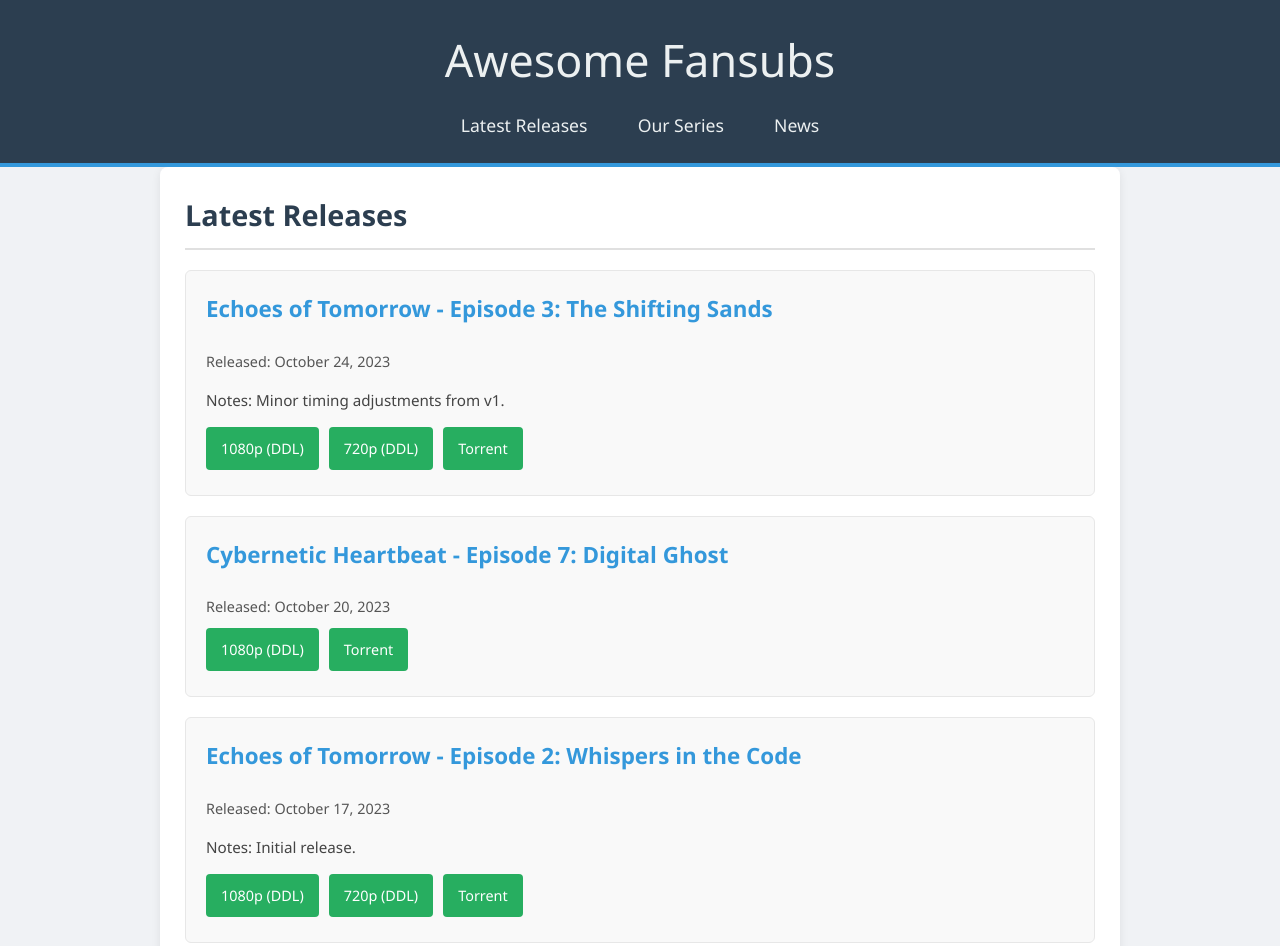
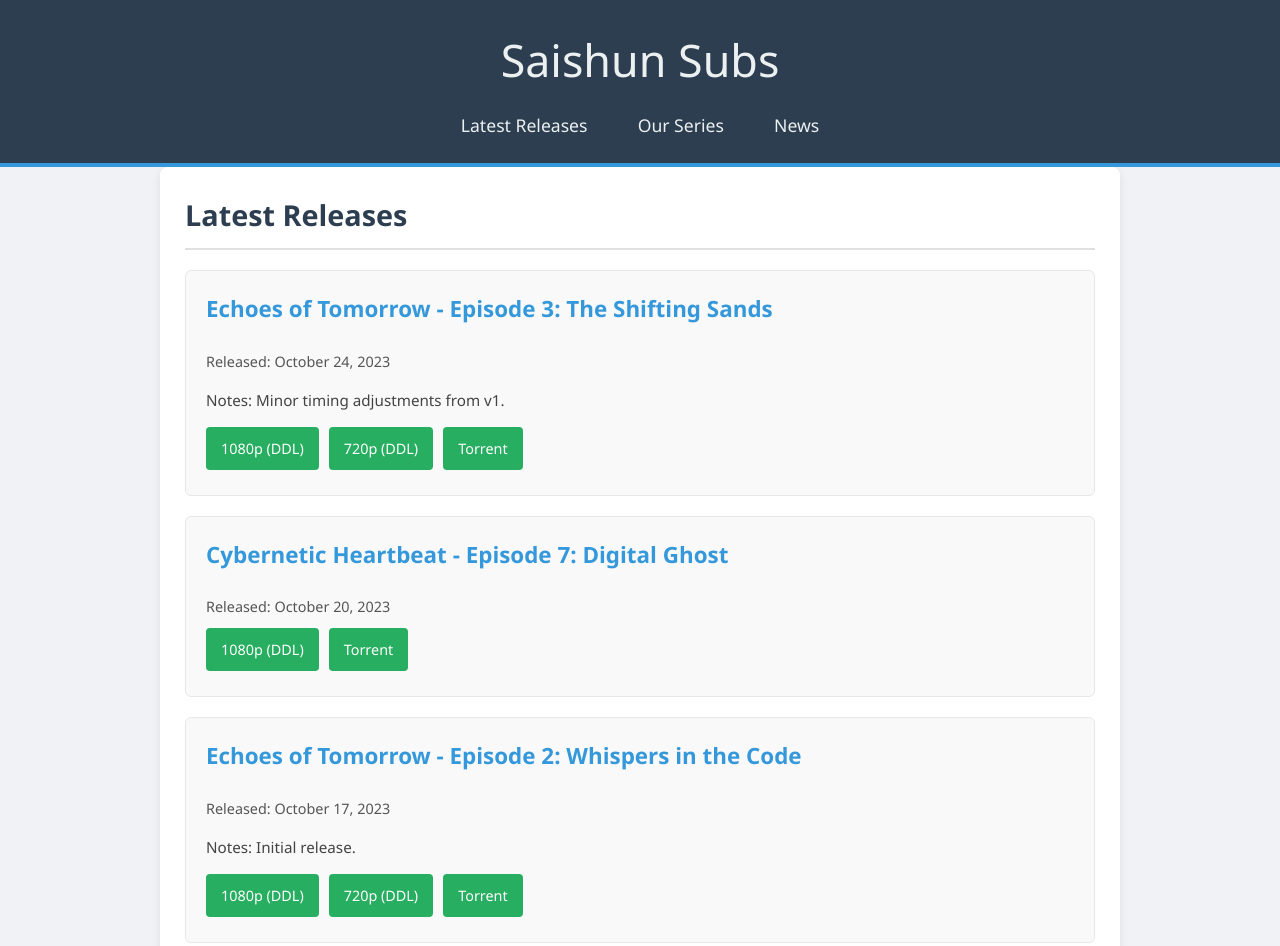
Before and after one commit to Saishunsubs/Saishunsubs.github.io, a plain HTML site: page index.html in a window 1280 px wide. Shown: the top 946 px of the page. Drawn offline with Linux system fonts and the light colour scheme.

Commit message:
Update index.html

```diff
--- a/index.html
+++ b/index.html
@@ -9,7 +9,7 @@
 <body>
     <header>
         <div class="container">
-            <h1>Awesome Fansubs</h1>
+            <h1>Saishun Subs</h1>
             <nav>
                 <a href="#latest-releases">Latest Releases</a>
                 <a href="#our-series">Our Series</a>
```
